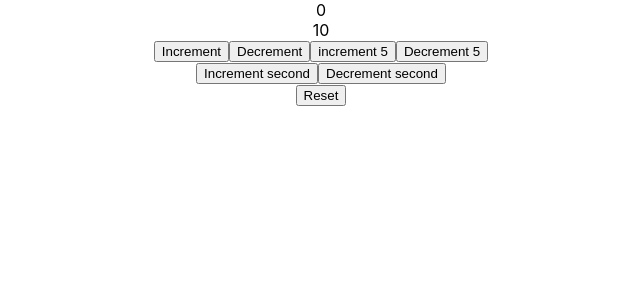
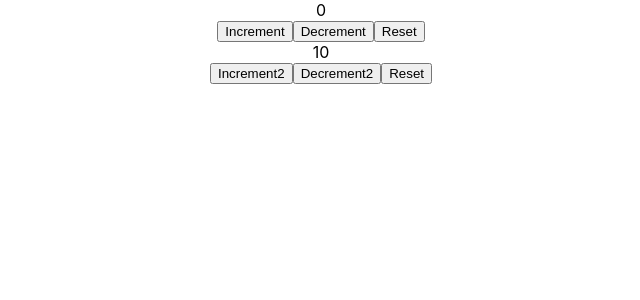
Before and after one commit to josnamathew03/react_tutorials, a React (Create React App) app in the folder react-hooks/: page / in a window 1280 px wide. Shown: the top 300 px of the page, without its empty margins (319-959 px from the left). Built offline with nearby package versions, Linux system fonts and the light colour scheme.

Commit message:
feat : useReducer multiple

```diff
--- /dev/null
+++ b/react-hooks/src/4ComponentReducer.js/CounterMulti.js
@@ -0,0 +1,40 @@
+import React, { useReducer } from 'react'
+
+function CounterMulti() {
+    const initialState = 0
+    const initialState2 = 10
+
+    const reducer = (state, action) => {
+        switch (action) {
+            case 'increment':
+                return state + 1
+            case 'decrement':
+                return state - 1
+            case 'reset':
+                return initialState
+        }
+
+    }
+    const [count, dispatch] = useReducer(reducer, initialState)
+    const [count2, dispatch2] = useReducer(reducer, initialState2)
+
+
+    return (
+        <div>
+            <div>{count}</div>
+
+            <button onClick={() => dispatch('increment')}>Increment</button>
+            <button onClick={() => dispatch('decrement')}>Decrement</button>
+            <button onClick={() => dispatch('reset')}>Reset</button>
+            <div>
+                <div>{count2}</div>
+                <button onClick={() => dispatch2('increment')}>Increment2</button>
+                <button onClick={() => dispatch2('decrement')}>Decrement2</button>
+                <button onClick={() => dispatch2('reset')}>Reset</button>
+
+            </div>
+        </div>
+    )
+}
+
+export default CounterMulti
--- a/react-hooks/src/App.js
+++ b/react-hooks/src/App.js
@@ -19,6 +19,7 @@
 import CounterReduce from './4ComponentReducer.js/CounterReduce';
 
 import CounterComplex from './4ComponentReducer.js/CounterComplex';
+import CounterMulti from './4ComponentReducer.js/CounterMulti';
 
 export const UserContext = React.createContext()
 export const ChannelContext = React.createContext()
@@ -57,7 +58,8 @@
       {/* //////////////////////////////////////////////////////////// */}
 
       {/* <CounterReduce/> */}
-      <CounterComplex/>
+      {/* <CounterComplex/> */}
+      <CounterMulti/>
 
     </div>
   );
```
Also changed, not shown: 1 other file (tests, documents, lock files or other folders).
